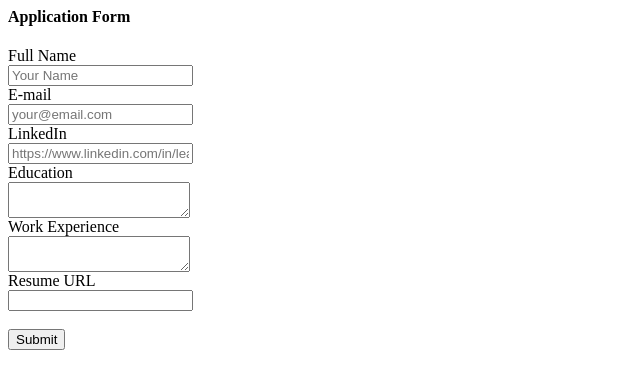
After one commit to menali2010/jovian-test-v2, a Flask app: template templates/application_form.html in a window 1280 px wide. The commit adds this page. Shown: the top 389 px of the page, without its empty margins (0-640 px from the left). Run offline with Flask 3, Linux system fonts and the light colour scheme; the template is opened without the code that fills it, so the values that code supplies are empty.

Commit message:
Store application in database

```diff
--- a/app.py
+++ b/app.py
@@ -1,5 +1,6 @@
-from flask import Flask, render_template, jsonify
-from database import load_jobs_from_db,load_job_from_db
+from flask import Flask, render_template, jsonify, request
+from database import load_jobs_from_db,load_job_from_db,add_application_to_db
+
 
 app = Flask(__name__)
 
@@ -21,6 +22,15 @@ def show_job(id):
     return "Not found", 404
   return render_template('jobpage.html', job=job)
 
+@app.route("/job/<id>/apply", methods=['post'])
+def apply_to_job(id):
+  data = request.form
+  job = load_job_from_db(id)
+  add_application_to_db(id, data)
+  return render_template('application_submitted.html',
+                         application=data,
+                         job=job)
+
 
 if __name__ == "__main__":
   app.run(host='0.0.0.0', debug=True)
--- /dev/null
+++ b/templates/application_form.html
@@ -0,0 +1,34 @@
+<h4>Application Form</h4>
+<form action="/job/{{job['id']}}/apply" method="post">
+  <div class="mb-2"
+  <label>Full Name</label><br>
+  <input type="text" name="full_name" placeholder="Your Name"><br>
+  </div>
+
+  <div class="mb-2"
+  <label>E-mail</label><br>
+  <input type="text" name="email" placeholder="your@email.com"><br>
+  </div>
+
+  <div class="mb-2"
+  <label>LinkedIn</label><br>
+  <input type="text" name="linkedin_url" placeholder="https://www.linkedin.com/in/leandro-menali-ferreira-463355165/"><br>
+  </div>
+
+  <div class="mb-2">
+    <label>Education</label><br>
+    <textarea name="education"></textarea><br>
+  </div>
+
+  <div class="mb-2">
+    <label>Work Experience</label><br>
+    <textarea name="work_experience"></textarea><br>
+  </div>
+
+  <div class="mb-2">
+    <label>Resume URL</label><br>
+    <input type="text" name="resume_url"><br><br>
+  </div>
+
+  <input type="submit">
+</form>
--- a/templates/jobpage.html
+++ b/templates/jobpage.html
@@ -27,6 +27,7 @@
       </ol>
       <h4>Salary</h4>
       <p>{{job.currency}}{{job.salary}}</p>
+      {% include 'application_form.html' %}
     </div>
     {% include 'footer.html' %}
   </body>
```
Also changed, not shown: database.py (+8 -0 lines), templates/application_submitted.html (added, +39 -0 lines).
